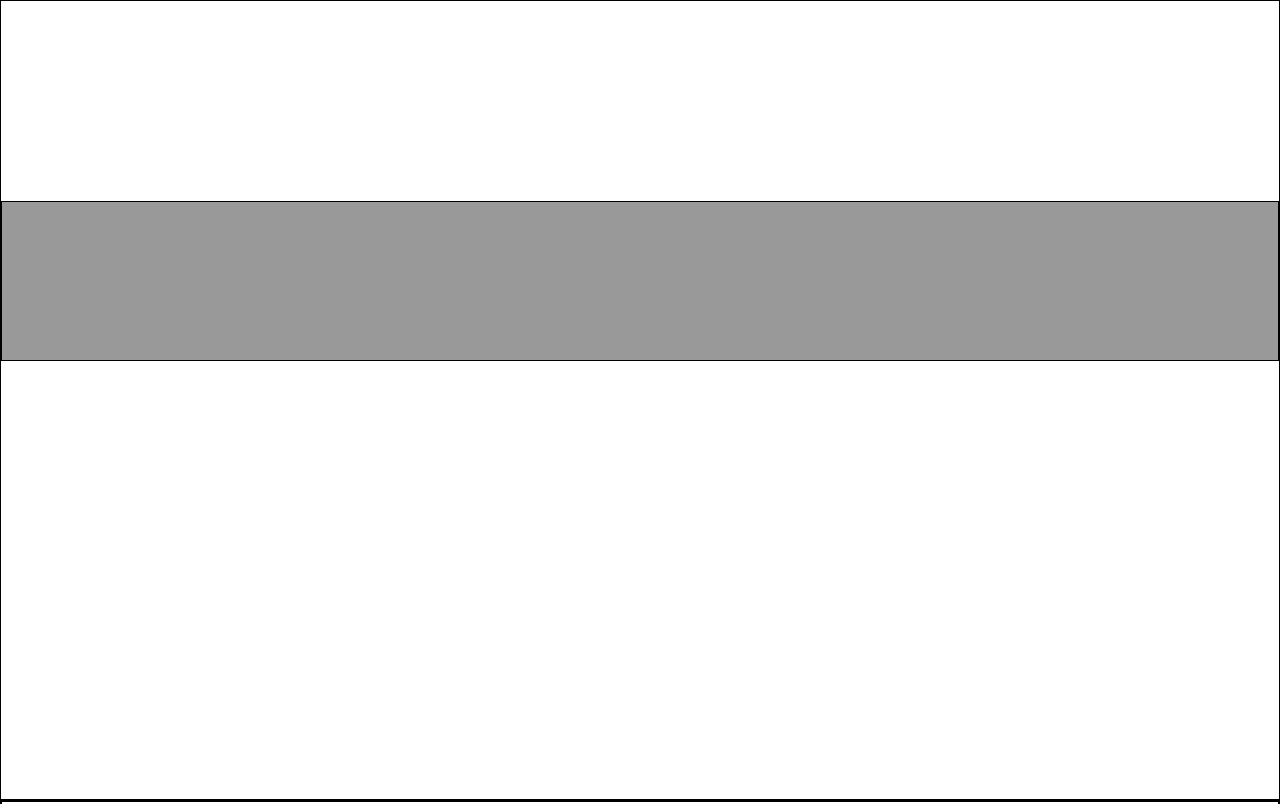
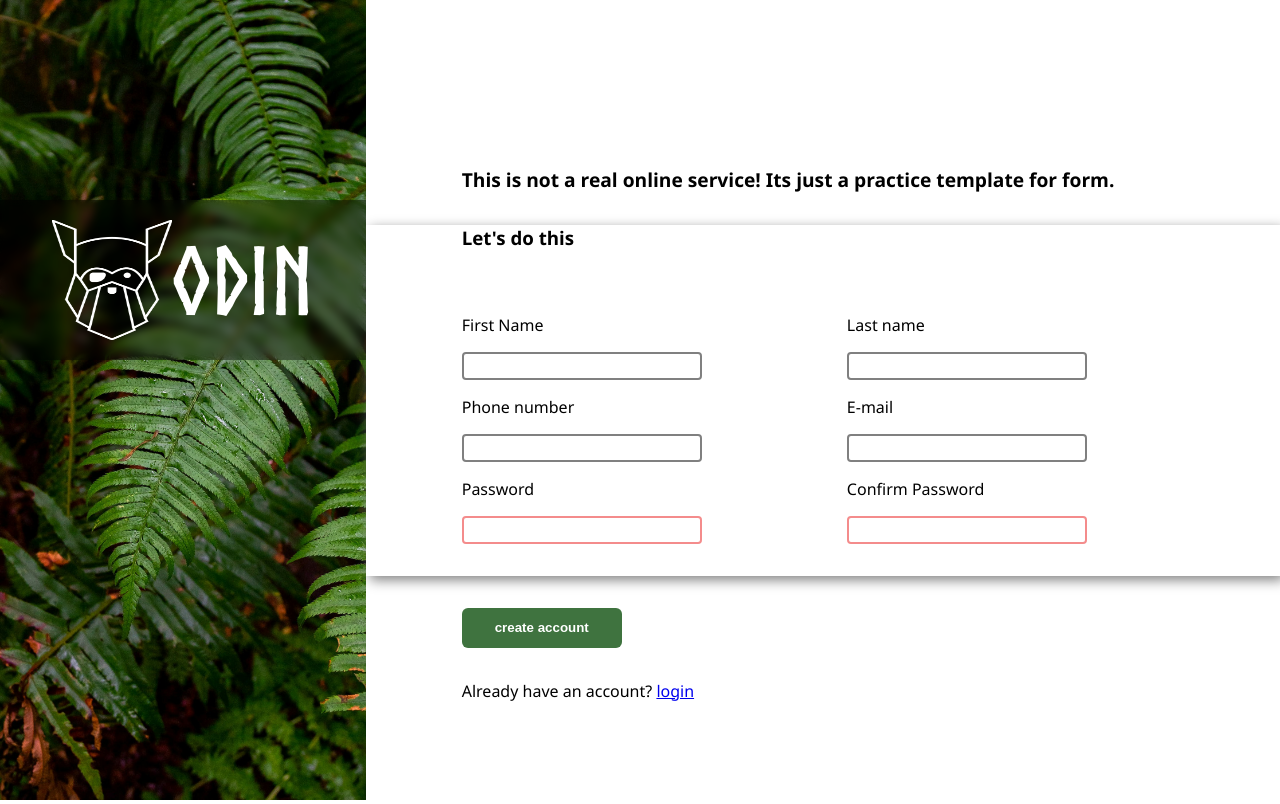
Before and after one commit to s0ur4bhkumar/form, a plain HTML site: page index.html in a window 1280 px wide. Shown: the top 804 px of the page. Drawn offline with Linux system fonts and the light colour scheme; a web font is replaced by a local one.

Commit message:
minor changes

```diff
--- a/index.html
+++ b/index.html
@@ -7,16 +7,47 @@
     <link rel="stylesheet" href="style.css">
 </head>
 <body>
-   <div class="image">
-    <img src="./image/maxime-gauthier-aBrM3LLqJX4-unsplash.jpg" alt="">
-    <div class="logo">
-        <img src="./image/odin.png" alt="">
+    <div class="container">
+        <div class="image">
+            <!-- <img src="/image/ameer-basheer-Xrx3WWyrwes-unsplash.jpg" alt="" class="cover"> -->
+            <div class="logo">
+                <img src="/image/odin.png" alt="" class="odin">
+                <h3>ODIN</h3>
+            </div>
+        </div>
+        <div class="content">
+            <div class="text">
+                <p><b>This is not a real online service!
+                Its just a practice template for form.</b>
+                </p>
+            </div>
+            <div class="form">
+                <h3>Let's do this</h3>
+                <form action="post" name="sample-form">
+                    <div id="form">
+                        <label for="First Name">First Name</label>
+                        <input type="text" id="First Name" name="First Name" required>
+                        <label for="Phone number">Phone number</label>
+                        <input type="tel" name="Phone number" id="Phone number" required>
+                        <label for="Password">Password</label>
+                        <input type="password" name="Password" id="Password" pattern="^(?=.*[A-Za-z])(?=.*\d)(?=.*[@$!%*#?&])[A-Za-z\d@$!%*#?&]{8,}$">
+                    </div>
+                    <div id="form">
+                        <label for="Last name">Last name</label>
+                        <input type="text" name= "Last name" id="Last name" required>
+                        <label for="E-mail">E-mail</label>
+                        <input type="email" name="E-mail" id="E-mail" required>
+                        <label for="Confirm-Password">Confirm Password</label>
+                        <input type="password" name="Confirm password" id="Confirm-Password" pattern="^(?=.*[A-Za-z])(?=.*\d)(?=.*[@$!%*#?&])[A-Za-z\d@$!%*#?&]{8,}$">
+                    </div>
+
+                </form>
+            </div>
+            <div class="submit">
+                <button type="submit"><b>create account</b></button>
+                <p>Already have an account? <a href="#">login</a></p>
+            </div>
+        </div>
     </div>
-   </div>
-   <div class="content">
-    <div class="text"></div>
-    <div class="form"></div>
-    <div class="submit"></div>
-   </div>
 </body>
 </html>
--- a/style.css
+++ b/style.css
@@ -14,34 +14,35 @@ html,body{
     src: url('./font/Norsebold.otf') format('opentype');
 }
 
-div{
-    border: 1px solid black;
+a{
+
 }
 
 .form{
     display: flex;
     flex-direction: column;
-    gap: 12px;
-    /* flex: 1; */
-    /* flex-direction: column; */
-    /* justify-content: center;
-    align-content: center; */
+    gap: 2rem;
+    /* margin-bottom: 2rem; */
+    box-shadow: 4px 4px 12px gray;
 }
 
 
 form{
     display: flex;
-    gap: 6rem;
+    gap: 3rem;
+    flex: 1;
+    flex-wrap: wrap;
+    padding: 2rem 0;
 }
 
 form div{
     display: flex;
-    flex: 1;
+    flex: 0.2;
     flex-direction: column;
-    justify-content: center;
+    /* justify-content: center; */
     /* align-items: center; */
     gap: 1rem;
-    /* padding-left: 0%; */
+    /* padding-left: 0; */
 }
 
 .container{
@@ -82,9 +83,7 @@ form div{
 }
 
 .cover{
-    background-repeat: no-repeat;
-    background-size:100px 100px;
-    background-position: center;
+    height: 100vh;
 
 }
 
@@ -92,11 +91,13 @@ form div{
     flex: 1;
     display: flex;
     flex-direction: column;
+    gap: 2rem;
+    font-family: 'Segoe UI', Tahoma, Geneva, Verdana, sans-serif;
 }
 
 .content div{
     flex: 1;
-    padding: 6rem;
+    padding: 0 6rem;
 
 }
 
@@ -109,16 +110,54 @@ form div{
     flex-direction: column;
     padding: 2rem;
     gap: 2rem;
-    justify-content: center;
-    align-items: center;
+    /* justify-content: center;
+    align-items: center; */
 }
 
 button{
     height: 40px;
     width: 10rem;
+    font-weight: 200;
+    color: white;
+    background-color: rgb(63, 115, 63);
+    border-radius: 6px;
+    border: none;
 }
 
 input{
     max-width: 15rem;
     flex: 1;
+    flex-wrap: wrap;
+    border: 2px solid gray;
+    border-radius: 4px;
+    line-height: 1.5rem;
 }
+
+.text {
+    display: flex;
+    align-items: flex-end;
+    flex-wrap: wrap;
+    font-weight: 100;
+    font-size: larger;
+}
+
+#Password, #Confirm-Password{
+    border: 2px solid rgb(244, 140, 140);
+}
+
+#Password:focus, #Confirm-Password:focus{
+    border: 2px solid rgb(24, 205, 233);
+}
+
+
+
+
+
+input:focus{
+    border: 2px solid rgb(24, 205, 233);
+    outline: none;
+}
+
+input:valid{
+    border: 2px solid rgb(126, 236, 126);
+}
```
Also changed, not shown: font/Norsebold.otf (added), image/halie-west-25xggax4bSA-unsplash.jpg (added), image/odin.png (added), 1 other file.
